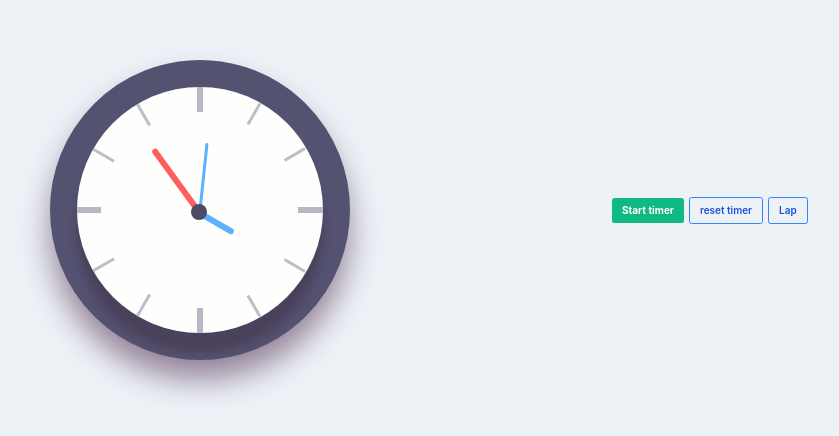
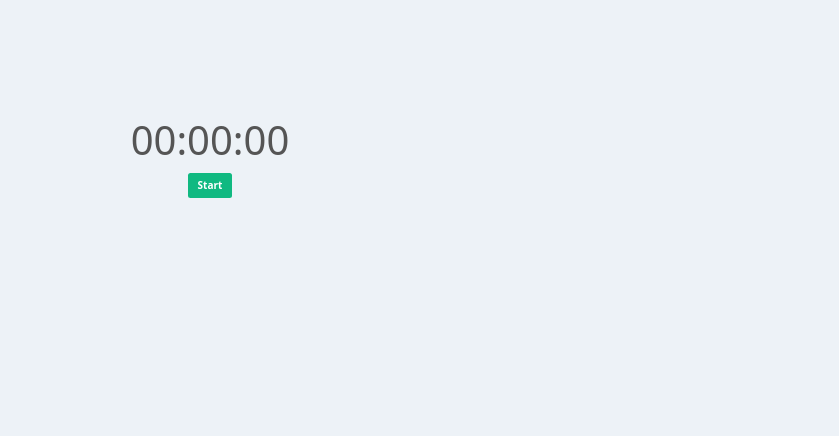
Before and after one commit to Joachimzeelmaekers/workshop-react, a React (Create React App) app: page /stopwatch in a window 1280 px wide. Shown: the part 190-626 px from the top of the page, without its empty margins (210-1049 px from the left). Built offline with nearby package versions, Linux system fonts and the light colour scheme.

Commit message:
added routing + stopwatch with laps

```diff
--- a/package.json
+++ b/package.json
@@ -9,6 +9,7 @@
     "node-sass": "^4.14.1",
     "react": "^17.0.1",
     "react-dom": "^17.0.1",
+    "react-router-dom": "^5.2.0",
     "react-scripts": "4.0.0",
     "web-vitals": "^0.2.4"
   },
--- a/src/App.js
+++ b/src/App.js
@@ -1,14 +1,17 @@
-import './styles/app.scss'
-import Clock from './components/Clock'
-import Stopwatch from './components/Stopwatch'
+import './styles/app.scss';
+import Clock from './components/Clock';
+import Stopwatch from './components/Stopwatch';
+import {Route, Switch} from 'react-router-dom';
 
 function App() {
   return (
     <div className="App">
-      <Clock />
-      <Stopwatch />
+      <Switch>
+        <Route exact path="/" component={Clock} />
+        <Route path="/stopwatch" component={Stopwatch} />
+      </Switch>
     </div>
-  )
+  );
 }
 
-export default App
+export default App;
--- a/src/components/Clock.jsx
+++ b/src/components/Clock.jsx
@@ -1,39 +1,32 @@
-import React, {useState, useEffect, useRef} from 'react'
+import React, {useState, useEffect, useRef} from 'react';
 
 const Clock = () => {
-  const [currentTime, setCurrentTime] = useState(new Date())
-  const clockRef = useRef()
+  const [currentTime, setCurrentTime] = useState(new Date());
+  const clockRef = useRef();
 
   useEffect(() => {
     clockRef.current = setInterval(() => {
-      setCurrentTime(new Date())
-    }, 1000)
+      setCurrentTime(new Date());
+    }, 1000);
 
     return () => {
-      clearInterval(clockRef.current)
-    }
-  }, [])
+      clearInterval(clockRef.current);
+    };
+  }, []);
 
-  const seconds = currentTime.getSeconds()
-  const minutes = currentTime.getMinutes()
-  const hours = currentTime.getHours()
+  const seconds = currentTime.getSeconds();
+  const minutes = currentTime.getMinutes();
+  const hours = currentTime.getHours();
 
   const secondsStyle = {
     transform: `rotate(${seconds * 6}deg)`,
-  }
+  };
   const minutesStyle = {
     transform: `rotate(${minutes * 6}deg)`,
-  }
+  };
   const hoursStyle = {
     transform: `rotate(${hours * 30}deg)`,
-  }
-
-  const padNumbers = (number) => {
-    if (number > 9) {
-      return number
-    }
-    return `0${number}`
-  }
+  };
 
   return (
     <div className="clock">
@@ -49,7 +42,7 @@ const Clock = () => {
         </div>
       </div>
     </div>
-  )
-}
+  );
+};
 
-export default Clock
+export default Clock;
--- a/src/components/Stopwatch.jsx
+++ b/src/components/Stopwatch.jsx
@@ -1,40 +1,51 @@
-import React, {useState, useEffect, useRef} from 'react'
-import Timer from './Timer'
+import React, {useState, useEffect, useRef, useMemo} from 'react';
+import {msToTime} from '../utils/numberHelpers';
+import Timer from './Timer';
 
-const INTERVAL = 10
+const INTERVAL = 10;
+
+const lapStyle = {
+  display: 'flex',
+  alignItems: 'center',
+  justifyContent: 'space-between',
+  width: '200px',
+  padding: '0.2em',
+};
 
 function Stopwatch() {
-  const [timeStarted, setTimeStarted] = useState()
-  const [currentTime, setCurrentTime] = useState()
+  const [timeStarted, setTimeStarted] = useState();
+  const [currentTime, setCurrentTime] = useState();
 
-  const [isStarted, setIsStarted] = useState(false)
+  const [isStarted, setIsStarted] = useState(false);
 
-  const [savedCurrentTime, setSavedCurrentTime] = useState()
-  const [savedTimeStarted, setSavedTimeStarted] = useState()
+  const [savedCurrentTime, setSavedCurrentTime] = useState();
+  const [savedTimeStarted, setSavedTimeStarted] = useState();
 
-  const timerRef = useRef()
+  const [savedLaps, setSavedLaps] = useState([]);
+
+  const timerRef = useRef();
 
   useEffect(() => {
     if (isStarted) {
       if (savedCurrentTime) {
-        setTimeStarted(savedTimeStarted)
+        setTimeStarted(savedTimeStarted);
       } else {
-        setTimeStarted(new Date())
+        setTimeStarted(new Date());
       }
       timerRef.current = setInterval(() => {
         if (savedCurrentTime) {
-          const milliSeconds = savedCurrentTime.getMilliseconds()
+          const milliSeconds = savedCurrentTime.getMilliseconds();
           setCurrentTime(
             new Date(savedCurrentTime.setMilliseconds(milliSeconds + INTERVAL)),
-          )
+          );
         } else {
-          setCurrentTime(new Date())
+          setCurrentTime(new Date());
         }
-      }, INTERVAL)
+      }, INTERVAL);
 
       return () => {
-        clearInterval(timerRef.current)
-      }
+        clearInterval(timerRef.current);
+      };
     }
   }, [
     isStarted,
@@ -42,48 +53,101 @@ function Stopwatch() {
     savedCurrentTime,
     setSavedCurrentTime,
     setSavedTimeStarted,
-  ])
+  ]);
+
+  const laps = useMemo(() => {
+    return savedLaps
+      .map((savedLap, index) => {
+        const {timePressed, timeStarted} = savedLap || {};
+        const diffTime = Math.abs(timePressed - timeStarted);
+        return {value: msToTime(diffTime), number: index + 1};
+      })
+      .reverse();
+  }, [savedLaps]);
 
   const toggleIsStarted = () => {
-    setIsStarted(!isStarted)
-  }
+    setIsStarted(!isStarted);
+  };
+
+  const resetTimer = () => {
+    setCurrentTime(null);
+    setSavedCurrentTime(null);
+    setSavedTimeStarted(null);
+    setSavedLaps([]);
+  };
 
   const stopTimer = () => {
-    setIsStarted(false)
-    setSavedCurrentTime(currentTime)
-    setSavedTimeStarted(timeStarted)
-  }
+    setIsStarted(false);
+    setSavedCurrentTime(currentTime);
+    setSavedTimeStarted(timeStarted);
+  };
+
+  const saveLap = () => {
+    setSavedLaps((prevState) => [
+      ...prevState,
+      {
+        timePressed: currentTime,
+        timeStarted,
+      },
+    ]);
+  };
 
   return (
-    <div>
+    <div
+      style={{display: 'flex', justifyContent: 'space-between', width: '50%'}}
+    >
+      <div style={{display: 'flex', flexDirection: 'column', width: '200px'}}>
+        <Timer
+          timeStarted={isStarted ? timeStarted : savedTimeStarted}
+          currentTime={isStarted ? currentTime : savedCurrentTime}
+        />
+        <div className="button-container">
           {!isStarted ? (
             <button
               className="m-1 bg-green-500 hover:bg-green-700 text-white font-bold py-2 px-4 rounded"
               onClick={toggleIsStarted}
             >
-          Start timer
+              Start
             </button>
           ) : (
+            <>
               <button
                 className="m-1 bg-red-500 hover:bg-red-700 text-white font-bold py-2 px-4 rounded"
                 onClick={stopTimer}
               >
-          Stop timer
+                Stop
               </button>
-      )}
-
-      <button className="m-1 bg-transparent hover:bg-blue-500 text-blue-700 font-semibold hover:text-white py-2 px-4 border border-blue-500 hover:border-transparent rounded">
-        reset timer
-      </button>
-      <button className="m-1 bg-transparent hover:bg-blue-500 text-blue-700 font-semibold hover:text-white py-2 px-4 border border-blue-500 hover:border-transparent rounded">
+              <button
+                className="m-1 bg-transparent hover:bg-blue-500 text-blue-700 font-semibold hover:text-white py-2 px-4 border border-blue-500 hover:border-transparent rounded"
+                onClick={saveLap}
+              >
                 Lap
               </button>
-      <Timer
-        timeStarted={isStarted ? timeStarted : savedTimeStarted}
-        currentTime={isStarted ? currentTime : savedCurrentTime}
-      />
+            </>
+          )}
+          {!isStarted && savedCurrentTime ? (
+            <button
+              className="m-1 bg-transparent hover:bg-blue-500 text-blue-700 font-semibold hover:text-white py-2 px-4 border border-blue-500 hover:border-transparent rounded"
+              onClick={resetTimer}
+            >
+              Reset
+            </button>
+          ) : null}
         </div>
-  )
+      </div>
+      <div style={{height: '200px'}}>
+        {laps.map((lap) => {
+          return (
+            <div style={lapStyle}>
+              <p>Lap {lap.number}</p>
+              <p>{lap.value}</p>
+            </div>
+          );
+        })}
+        {}
+      </div>
+    </div>
+  );
 }
 
-export default Stopwatch
+export default Stopwatch;
--- a/src/components/Timer.jsx
+++ b/src/components/Timer.jsx
@@ -1,24 +1,22 @@
-import React from 'react'
+import React from 'react';
+import {msToTime} from '../utils/numberHelpers.js';
 
-function msToTime(duration) {
-  let milliseconds = parseInt((duration % 1000) / 100),
-    seconds = Math.floor((duration / 1000) % 60),
-    minutes = Math.floor((duration / (1000 * 60)) % 60)
-
-  minutes = minutes < 10 ? '0' + minutes : minutes
-  seconds = seconds < 10 ? '0' + seconds : seconds
-
-  return `${minutes}:${seconds}:${milliseconds}`
-}
+const timerStyle = {
+  color: '#555',
+  fontSize: '40px',
+  display: 'flex',
+  justifyContent: 'center',
+  alignItems: 'center',
+};
 
 function Timer({timeStarted, currentTime}) {
   if (!timeStarted || !currentTime) {
-    return null
+    return <div style={timerStyle}>00:00:00</div>;
   }
 
-  const diffTime = Math.abs(currentTime - timeStarted)
+  const diffTime = Math.abs(currentTime - timeStarted);
 
-  return <div>{msToTime(diffTime)}</div>
+  return <div style={timerStyle}>{msToTime(diffTime)}</div>;
 }
 
-export default Timer
+export default Timer;
--- a/src/index.css
+++ /dev/null
@@ -1,13 +0,0 @@
-body {
-  margin: 0;
-  font-family: -apple-system, BlinkMacSystemFont, 'Segoe UI', 'Roboto', 'Oxygen',
-    'Ubuntu', 'Cantarell', 'Fira Sans', 'Droid Sans', 'Helvetica Neue',
-    sans-serif;
-  -webkit-font-smoothing: antialiased;
-  -moz-osx-font-smoothing: grayscale;
-}
-
-code {
-  font-family: source-code-pro, Menlo, Monaco, Consolas, 'Courier New',
-    monospace;
-}
--- a/src/index.js
+++ b/src/index.js
@@ -1,14 +1,16 @@
 import React from 'react';
 import ReactDOM from 'react-dom';
-import './index.css';
 import App from './App';
 import reportWebVitals from './reportWebVitals';
+import {BrowserRouter} from 'react-router-dom';
 
 ReactDOM.render(
   <React.StrictMode>
-    <App />
+    <BrowserRouter>
+      <App />
+    </BrowserRouter>
   </React.StrictMode>,
-  document.getElementById('root')
+  document.getElementById('root'),
 );
 
 // If you want to start measuring performance in your app, pass a function
--- /dev/null
+++ b/src/utils/numberHelpers.js
@@ -0,0 +1,17 @@
+export function padNumbers(number) {
+  if (number > 9) {
+    return number;
+  }
+  return `0${number}`;
+}
+
+export function msToTime(duration) {
+  let milliseconds = parseInt((duration % 1000) / 100),
+    seconds = Math.floor((duration / 1000) % 60),
+    minutes = Math.floor((duration / (1000 * 60)) % 60);
+
+  minutes = minutes < 10 ? '0' + minutes : minutes;
+  seconds = seconds < 10 ? '0' + seconds : seconds;
+
+  return `${minutes}:${seconds}:${padNumbers(milliseconds)}`;
+}
```
Also changed, not shown: 1 other file (tests, documents, lock files or other folders). Lines whose indentation alone changed are shown as unchanged.
